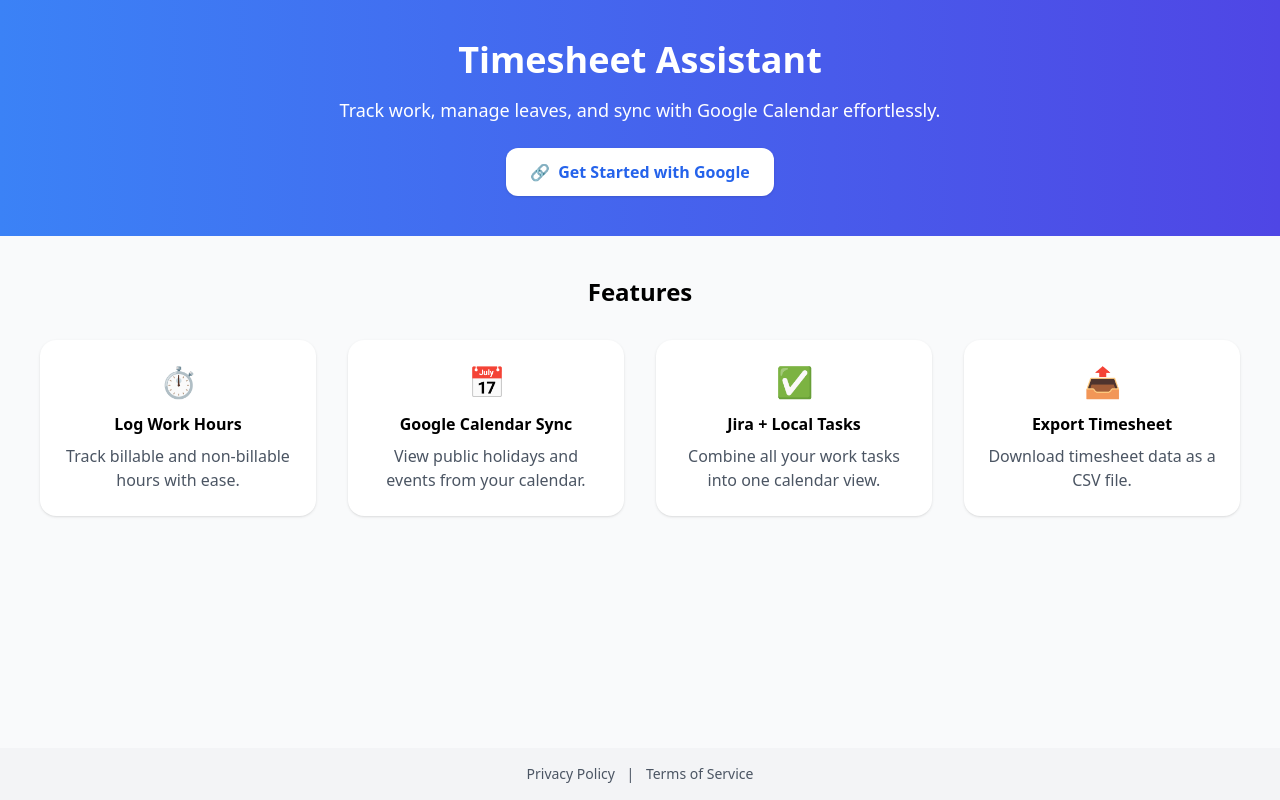
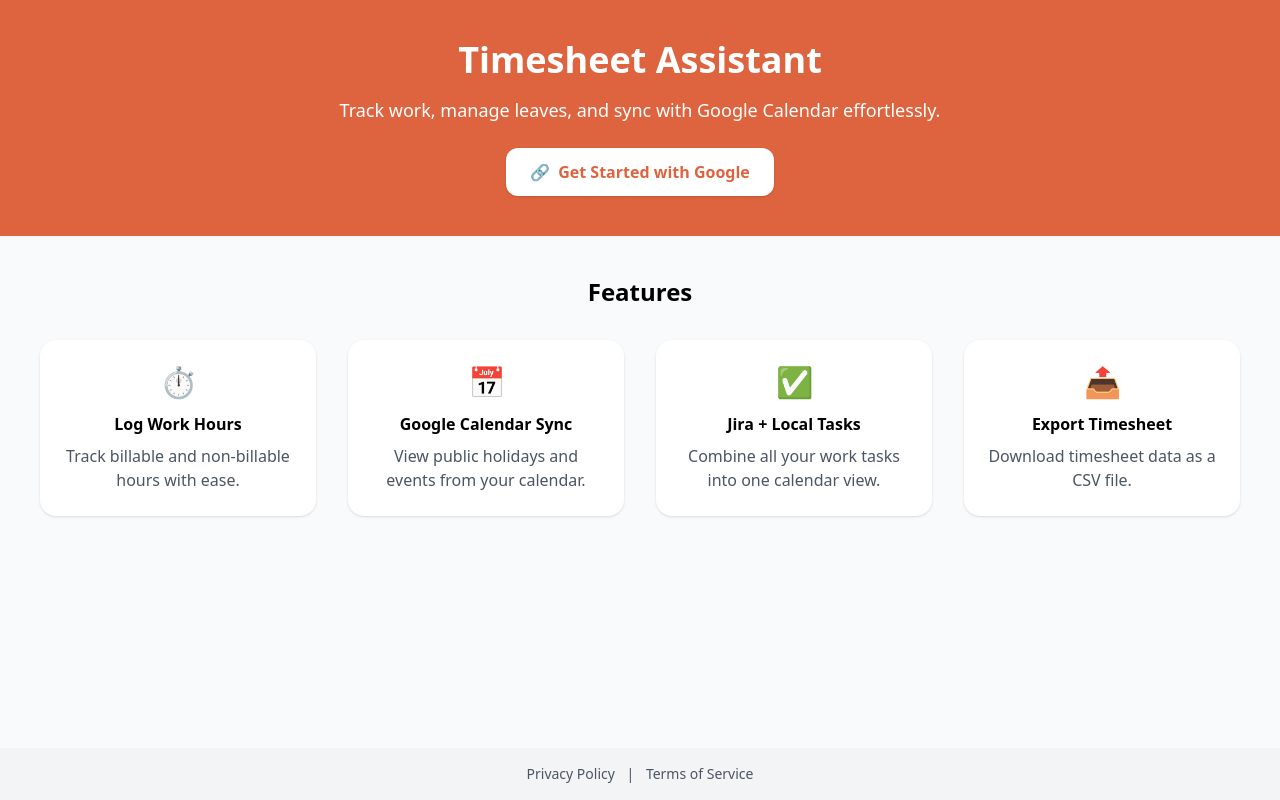
Before and after one commit to Meenakshi-710/timesheet-extension-pages, a plain HTML site: page index.html in a window 1280 px wide. Drawn offline with nearby package versions, Linux system fonts and the light colour scheme.

Commit message:
Update index.html

```diff
--- a/index.html
+++ b/index.html
@@ -9,13 +9,13 @@
 <body class="bg-gray-50 flex flex-col min-h-screen">
 
   <!-- Hero -->
-  <header class="bg-gradient-to-r from-blue-500 to-indigo-600 text-white p-10 text-center">
+  <header class="bg-[#DD643F] text-white p-10 text-center">
     <h1 class="text-4xl font-bold mb-4">Timesheet Assistant</h1>
     <p class="text-lg mb-6">
       Track work, manage leaves, and sync with Google Calendar effortlessly.
     </p>
     <a href="#"
-       class="bg-white text-blue-600 px-6 py-3 rounded-xl font-semibold shadow inline-flex items-center gap-2 hover:bg-gray-100">
+       class="bg-white text-[#DD643F] px-6 py-3 rounded-xl font-semibold shadow inline-flex items-center gap-2 hover:bg-gray-100">
       <span>🔗</span> Get Started with Google
     </a>
   </header>
```
